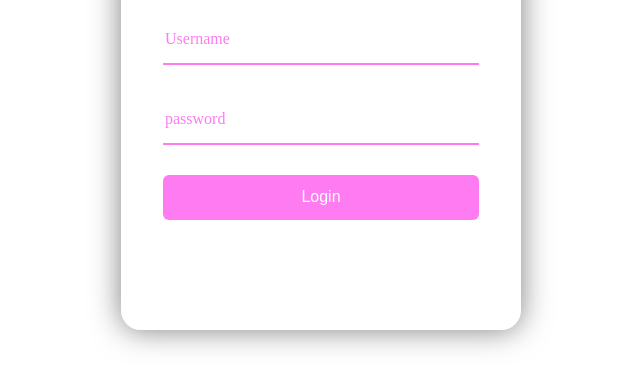
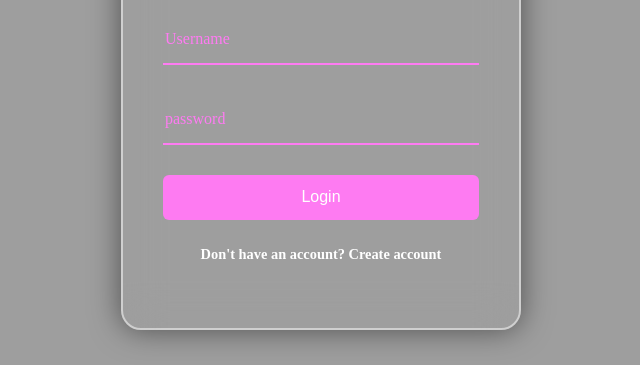
Before and after one commit to Precious-Tochukwu/LOGIN-PROJECT, a plain HTML site: page index.html in a window 1280 px wide. Shown: the part 290-655 px from the top of the page, without its empty margins (319-959 px from the left). Drawn offline with Linux system fonts and the light colour scheme; the site is published under a folder, as on GitHub Pages, so addresses that start at the root find nothing.

Commit message:
second-commit

```diff
--- a/style.css
+++ b/style.css
@@ -6,7 +6,7 @@
 
 body {
     min-height: 100vh;
-    background-image: url(/images/modern-background.jpg);
+    background-image: url(./images/modern-background.jpg);
     background-size: cover;
     background-position: center;
     display: flex;
```
Also changed, not shown: images/5192479.jpg (deleted).
